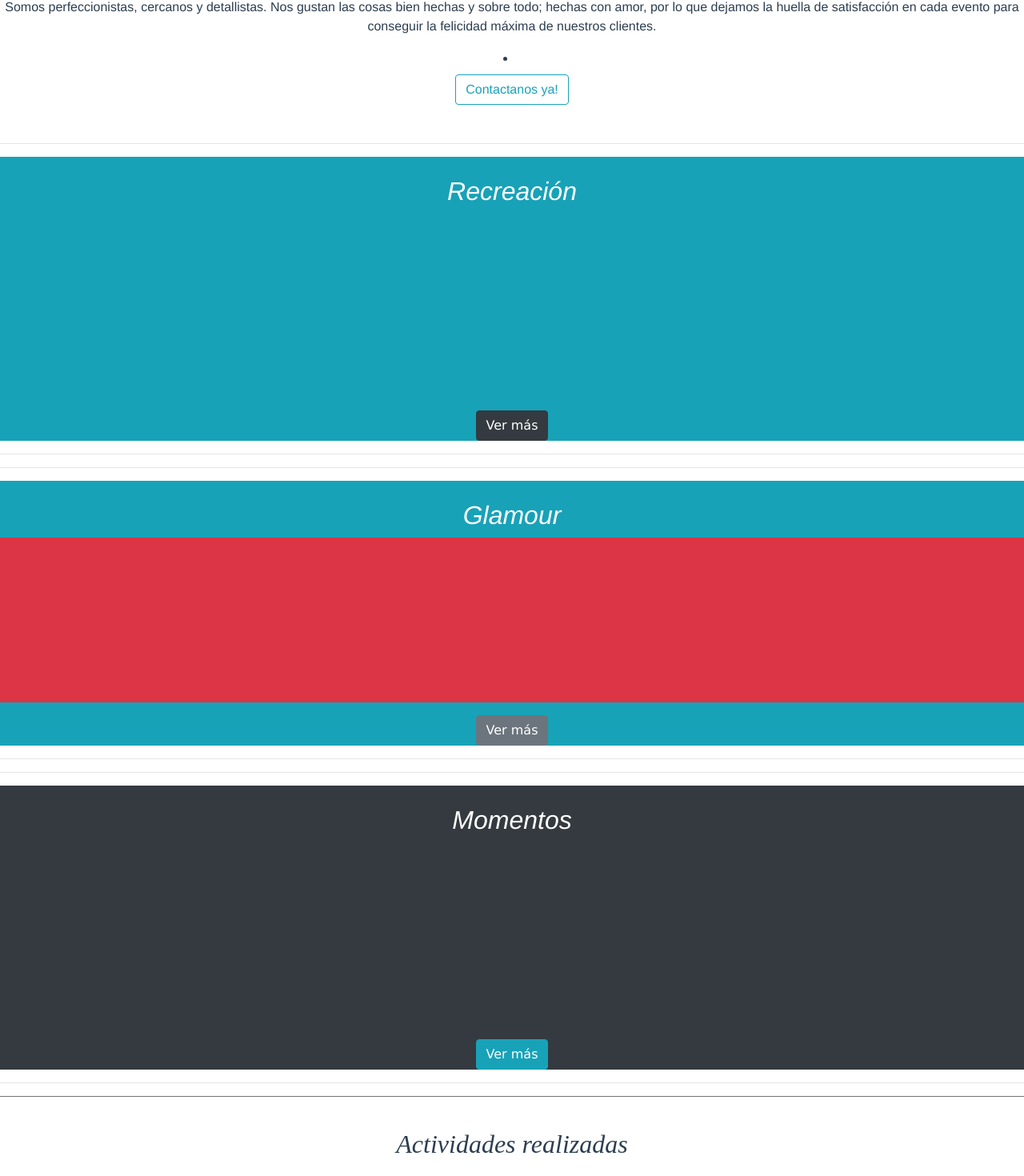
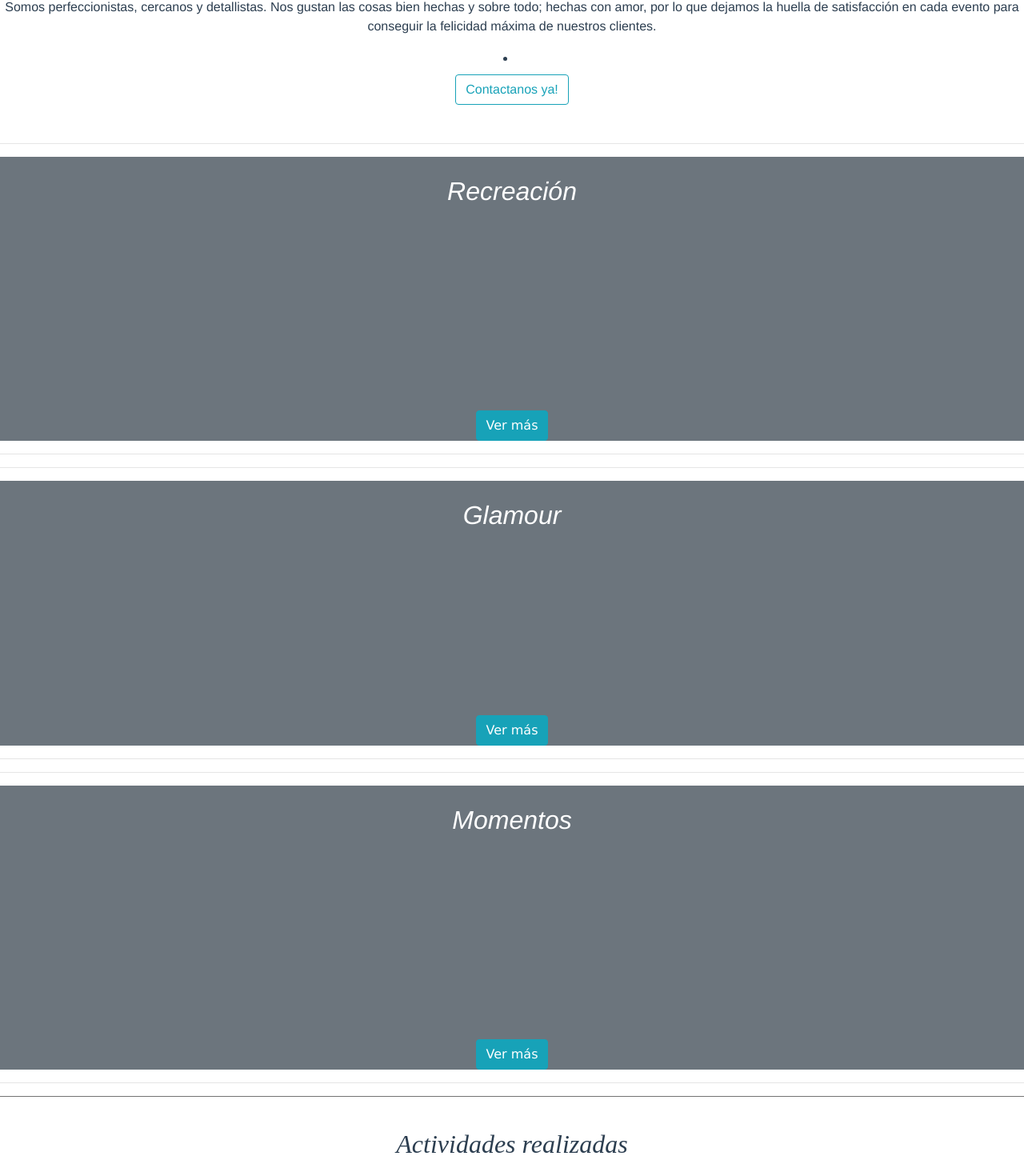
Before and after one commit to JuanSeCalderon/practicucc, a Vue app in the folder src/: page / in a window 1280 px wide. Shown: the part 836-2306 px from the top of the page at 80% size. Built offline with nearby package versions, Linux system fonts and the light colour scheme; the HTML template or start-up script is replaced by a standard one.

Commit message:
Add files via upload

```diff
--- a/src/vistas/Eventos.vue
+++ b/src/vistas/Eventos.vue
@@ -5,7 +5,7 @@
   <table>
   <tr>
   <td>
-  <div @click="isToggle=!isToggle" v-bind:style="{backgroundColor: colorFront, color: colorTextFront}" v-show="!isToggle" class="animated flipInX flashcard">
+  <div @click="isToggle1=!isToggle1" v-bind:style="{backgroundColor: colorFront, color: colorTextFront}" v-show="!isToggle1" class="animated flipInX flashcard">
             <div class="card-header" style="padding-bottom: 15px;"> {{headerFront1}} </div>
             <div class="card-content center">
                 <p v-bind:style="{fontSize: textSizeFront,fontWeight: 'bold'}">{{front}}</p>
@@ -15,7 +15,7 @@
         </div>
 
 
-        <div @click="isToggle=!isToggle" v-bind:style="{backgroundColor: colorBack, color: colorTextBack}" v-show="isToggle" class="animated flipInX flashcard">
+        <div @click="isToggle1=!isToggle1" v-bind:style="{backgroundColor: colorBack, color: colorTextBack}" v-show="isToggle1" class="animated flipInX flashcard">
             <div class="card-header" style="padding-bottom: 15px;"> {{headerBack1}}</div>
             <div class="card-content center">
                 <p v-bind:style="{fontSize: textSizeBack, fontWeight: 'bold'}">{{back}}</p>
@@ -25,7 +25,7 @@
         </div>
 </td>
 <td>
-        <div @click="isToggle=!isToggle" v-bind:style="{backgroundColor: colorFront, color: colorTextFront}" v-show="!isToggle" class="animated flipInX flashcard">
+        <div @click="isToggle2=!isToggle2" v-bind:style="{backgroundColor: colorFront, color: colorTextFront}" v-show="!isToggle2" class="animated flipInX flashcard">
             <div class="card-header2" style="padding-bottom: 15px;"> {{headerFront2}} </div>
             <div class="card-content center">
                 <p v-bind:style="{fontSize: textSizeFront,fontWeight: 'bold'}">{{front}}</p>
@@ -35,7 +35,7 @@
         </div>
 
 
-        <div @click="isToggle=!isToggle" v-bind:style="{backgroundColor: colorBack, color: colorTextBack}" v-show="isToggle" class="animated flipInX flashcard">
+        <div @click="isToggle2=!isToggle2" v-bind:style="{backgroundColor: colorBack, color: colorTextBack}" v-show="isToggle2" class="animated flipInX flashcard">
             <div class="card-header" style="padding-bottom: 15px;"> {{headerBack2}}</div>
             <div class="card-content center">
                 <p v-bind:style="{fontSize: textSizeBack, fontWeight: 'bold'}">{{back}}</p>
@@ -47,7 +47,7 @@
 </tr>
 <tr>
 <td>
-        <div @click="isToggle=!isToggle" v-bind:style="{backgroundColor: colorFront, color: colorTextFront}" v-show="!isToggle" class="animated flipInX flashcard">
+        <div @click="isToggle3=!isToggle3" v-bind:style="{backgroundColor: colorFront, color: colorTextFront}" v-show="!isToggle3" class="animated flipInX flashcard">
             <div class="card-header3" style="padding-bottom: 15px;"> {{headerFront3}} </div>
             <div class="card-content center">
                 <p v-bind:style="{fontSize: textSizeFront,fontWeight: 'bold'}">{{front}}</p>
@@ -56,7 +56,7 @@
             <div class="card-footer">{{footerFront}}</div>
         </div>
 
-        <div @click="isToggle=!isToggle" v-bind:style="{backgroundColor: colorBack, color: colorTextBack}" v-show="isToggle" class="animated flipInX flashcard">
+        <div @click="isToggle3=!isToggle3" v-bind:style="{backgroundColor: colorBack, color: colorTextBack}" v-show="isToggle3" class="animated flipInX flashcard">
             <div class="card-header" style="padding-bottom: 15px;"> {{headerBack3}}</div>
             <div class="card-content center">
                 <p v-bind:style="{fontSize: textSizeBack, fontWeight: 'bold'}">{{back}}</p>
@@ -66,7 +66,7 @@
         </div>
 </td>
 <td>
-        <div @click="isToggle=!isToggle" v-bind:style="{backgroundColor: colorFront, color: colorTextFront}" v-show="!isToggle" class="animated flipInX flashcard">
+        <div @click="isToggle4=!isToggle4" v-bind:style="{backgroundColor: colorFront, color: colorTextFront}" v-show="!isToggle4" class="animated flipInX flashcard">
             <div class="card-header" style="padding-bottom: 15px;"> {{headerFront4}} </div>
             <div class="card-content center">
                 <p v-bind:style="{fontSize: textSizeFront,fontWeight: 'bold'}">{{front}}</p>
@@ -76,7 +76,7 @@
         </div>
 
 
-        <div @click="isToggle=!isToggle" v-bind:style="{backgroundColor: colorBack, color: colorTextBack}" v-show="isToggle" class="animated flipInX flashcard">
+        <div @click="isToggle4=!isToggle4" v-bind:style="{backgroundColor: colorBack, color: colorTextBack}" v-show="isToggle4" class="animated flipInX flashcard">
             <div class="card-header" style="padding-bottom: 15px;"> {{headerBack4}}</div>
             <div class="card-content center">
                 <p v-bind:style="{fontSize: textSizeBack, fontWeight: 'bold'}">{{back}}</p>
@@ -88,7 +88,7 @@
 </tr>
 <tr>
 <td>
-        <div @click="isToggle=!isToggle" v-bind:style="{backgroundColor: colorFront, color: colorTextFront}" v-show="!isToggle" class="animated flipInX flashcard">
+        <div @click="isToggle5=!isToggle5" v-bind:style="{backgroundColor: colorFront, color: colorTextFront}" v-show="!isToggle5" class="animated flipInX flashcard">
             <div class="card-header" style="padding-bottom: 15px;"> {{headerFront5}} </div>
             <div class="card-content center">
                 <p v-bind:style="{fontSize: textSizeFront,fontWeight: 'bold'}">{{front}}</p>
@@ -98,7 +98,7 @@
         </div>
 
 
-        <div @click="isToggle=!isToggle" v-bind:style="{backgroundColor: colorBack, color: colorTextBack}" v-show="isToggle" class="animated flipInX flashcard">
+        <div @click="isToggle5=!isToggle5" v-bind:style="{backgroundColor: colorBack, color: colorTextBack}" v-show="isToggle5" class="animated flipInX flashcard">
             <div class="card-header" style="padding-bottom: 15px;"> {{headerBack5}}</div>
             <div class="card-content center">
                 <p v-bind:style="{fontSize: textSizeBack, fontWeight: 'bold'}">{{back}}</p>
@@ -108,7 +108,7 @@
         </div>
 </td>
 <td>
- <div @click="isToggle=!isToggle" v-bind:style="{backgroundColor: colorFront, color: colorTextFront}" v-show="!isToggle" class="animated flipInX flashcard">
+ <div @click="isToggle6=!isToggle6" v-bind:style="{backgroundColor: colorFront, color: colorTextFront}" v-show="!isToggle6" class="animated flipInX flashcard">
             <div class="card-header" style="padding-bottom: 15px;"> {{headerFront6}} </div>
             <div class="card-content center">
                 <p v-bind:style="{fontSize: textSizeFront,fontWeight: 'bold'}">{{front}}</p>
@@ -118,7 +118,7 @@
         </div>
 
 
-        <div @click="isToggle=!isToggle" v-bind:style="{backgroundColor: colorBack, color: colorTextBack}" v-show="isToggle" class="animated flipInX flashcard">
+        <div @click="isToggle6=!isToggle6" v-bind:style="{backgroundColor: colorBack, color: colorTextBack}" v-show="isToggle6" class="animated flipInX flashcard">
             <div class="card-header" style="padding-bottom: 15px;"> {{headerBack6}}</div>
             <div class="card-content center">
                 <p v-bind:style="{fontSize: textSizeBack, fontWeight: 'bold'}">{{back}}</p>
@@ -138,7 +138,12 @@ export default {
 
     data() {
         return {
-            isToggle: false,
+            isToggle1: false,
+            isToggle2: false,
+            isToggle3: false,
+            isToggle4: false,
+            isToggle5: false,
+            isToggle6: false,
         }
     }, props: {
         imgFront1: {
@@ -240,7 +245,7 @@ export default {
         },
          headerBack4: {
             type: String,
-            default: ''
+            default: 'Casa LogiEventos te invita a que celebremos todos juntos este sacramento de Dios, y vamos a invitar a toda la familia, ya que son ellos los que acompañan y comparten la vida de tu hijo(a).'
         },
          headerBack5: {
             type: String,
@@ -248,7 +253,7 @@ export default {
         },
          headerBack6: {
             type: String,
-            default: ''
+            default: 'Casa LogiEventos quiere hacer parte de la que quizas sea tu primera fiesta, o tal vez no, lo unico que estoy seguro es que te acompañar las personas mas lindas de este mundo, tus papitos y toda tu familia, y lo mejor de todo es que lo hacen con la bendición de Dios'
         },
         footerBack: {
             type: String,
--- a/src/vistas/Inicio.vue
+++ b/src/vistas/Inicio.vue
@@ -35,14 +35,14 @@ Cuenta con un equipo profesional y muy bien formado para garantizar un servicio
 <br>
 
 <hr class="featurette-divider">
-<div class="bg-info text-white" style="font-family: mountains font-style: oblique"><br>
+<div class="bg-secondary text-white" style="font-family: mountains font-style: oblique"><br>
   <h2><i>Recreación</i></h2>
         <div class="texto">
           <div class="col-md-5">
            <!-- <img class="mb-3" src="../assets/fiesta.jpg" alt="Generic placeholder image">-->
           </div>
 
-          <div class="contenedor-img efectRosa bg-info text-white">
+          <div class="contenedor-img efectRosa bg-secondary text-white">
 
             <h2 class="featurette-heading">Fiestas</h2>
             <p class="bg-info text-white">Podemos ayudarlos con cualquier fiesta que vaya a organizar, ajustándonos a sus gustos y presupuestos, siempre asistidos por un equipo profesional que está a disposición 24/7 para nuestros clientes.</p>
@@ -55,7 +55,7 @@ Cuenta con un equipo profesional y muy bien formado para garantizar un servicio
                       <li type="square">Fiestas temáticas</li>
                     </ul>
                 </div>
-          </div> <div><b-button variant = "dark" class="botones" :to="{name:'Eventos'}" >Ver más</b-button>
+          </div> <div><b-button variant = "info" class="botones" :to="{name:'Eventos'}" >Ver más</b-button>
           <br></div>
         </div>
 </div>
@@ -64,14 +64,14 @@ Cuenta con un equipo profesional y muy bien formado para garantizar un servicio
 
 
 <hr class="featurette-divider">
-<div class="bg-info text-white" style="font-family: mountains font-style: oblique"><br>
+<div class="bg-secondary text-white" style="font-family: mountains font-style: oblique"><br>
   <h2><i>Glamour</i></h2>
         <div class="texto">
           <div class="col-md-5">
            <!-- <img class="mb-3" src="../assets/fiesta.jpg" alt="Generic placeholder image">-->
           </div>
 
-          <div class="contenedor-img efectRosa bg-danger text-white">
+          <div class="contenedor-img efectRosa bg-secondary text-white">
 
             <h2 class="featurette-heading">Ejecutivo</h2>
             <p class="bg-danger text-white">Ofrecemos un servicio completo de organización tanto integral como parcial de todo lo necesario para este servicio.</p>
@@ -84,7 +84,7 @@ Cuenta con un equipo profesional y muy bien formado para garantizar un servicio
 <li type="square">Eventos coporativos</li>
 </ul>
                 </div>
-          </div> <div><b-button variant = "secondary" class="botones" :to="{name:'Eventos'}" >Ver más</b-button>
+          </div> <div><b-button variant = "info" class="botones" :to="{name:'Eventos'}" >Ver más</b-button>
           <br></div>
         </div>
 </div>
@@ -94,14 +94,14 @@ Cuenta con un equipo profesional y muy bien formado para garantizar un servicio
 
 
 <hr class="featurette-divider">
-<div class="bg-dark text-white" style="font-family: mountains font-style: oblique"><br>
+<div class="bg-secondary text-white" style="font-family: mountains font-style: oblique"><br>
   <h2><i>Momentos</i></h2>
         <div class="texto">
           <div class="col-md-5">
            <!-- <img class="mb-3" src="../assets/fiesta.jpg" alt="Generic placeholder image">-->
           </div>
 
-          <div class="contenedor-img efectRosa bg-dark text-white">
+          <div class="contenedor-img efectRosa bg-secondary text-white">
 
             <h2 class="featurette-heading">Recordar es vivir</h2>
             <p class="bg-dark text-white">Queremos ofrecerles la ayuda necesaria para facilitar todos los pasos a seguir y conseguir captar la idea que tienes en mente para plasmar el mejor momento de dicho recuerdo.
```
Also changed, not shown: src/router/index.js (+6 -3 lines).
